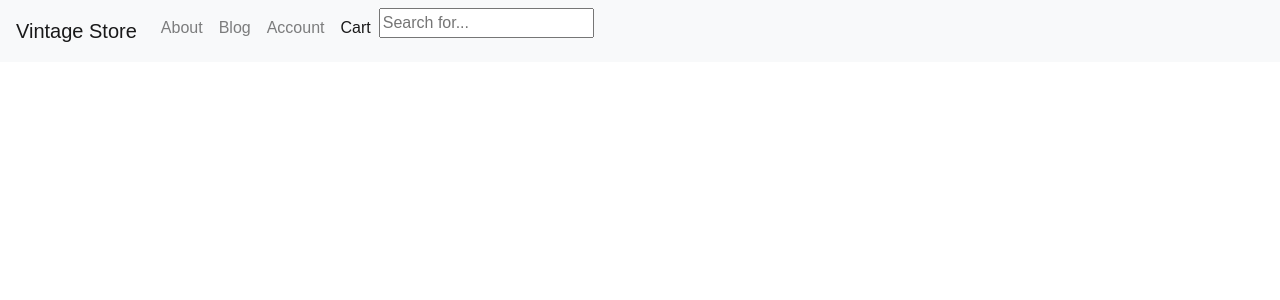
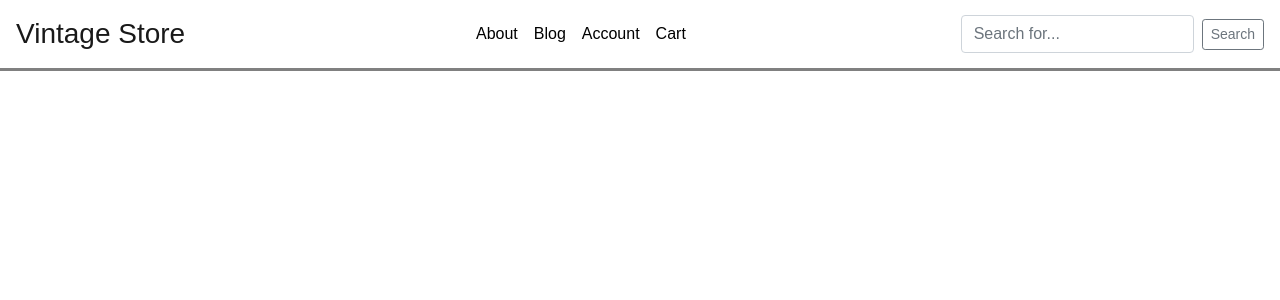
Before and after one commit to SaraBroad/VintageStore, a React (Create React App) app in the folder client/: page /cart in a window 1280 px wide. Shown: the top 300 px of the page. Built offline with nearby package versions, Linux system fonts and the light colour scheme.

Commit message:
updated navbar

```diff
--- a/client/public/index.html
+++ b/client/public/index.html
@@ -8,6 +8,7 @@
       manifest.json provides metadata used when your web app is added to the
       homescreen on Android. See https://developers.google.com/web/fundamentals/engage-and-retain/web-app-manifest/
     -->
+    <meta name="viewport" content="width=device-width, initial-scale=1">
     <link rel="manifest" href="%PUBLIC_URL%/manifest.json">
     <link rel="shortcut icon" href="%PUBLIC_URL%/favicon.ico">
     <link rel="stylesheet" href="https://maxcdn.bootstrapcdn.com/bootstrap/4.0.0/css/bootstrap.min.css" integrity="sha384-Gn5384xqQ1aoWXA+058RXPxPg6fy4IWvTNh0E263XmFcJlSAwiGgFAW/dAiS6JXm" crossorigin="anonymous">
--- a/client/src/components/Navbar/Navbar.css
+++ b/client/src/components/Navbar/Navbar.css
@@ -0,0 +1,26 @@
+.navbar {
+    background-color: white !important;
+    color: black !important;
+    border-bottom: solid gray!important;
+}
+
+.nav-link:hover {
+    color: black !important;
+    background-color: lightgray;
+}
+
+.nav-link:visited {
+    color: black !important;
+}
+
+.nav-link:link {
+    color: black !important;
+}
+
+.nav-link:visted {
+    color: black !important;
+}
+
+.navbar-brand {
+    font-size: 1.75rem;
+}
--- a/client/src/components/Navbar/Navbar.js
+++ b/client/src/components/Navbar/Navbar.js
@@ -5,7 +5,7 @@ import Search from "../Search";
 
 // Depending on the current path, this component sets the "active" class on the appropriate navigation link item
 const Navbar = props => (
-  <nav className="navbar navbar-expand-lg navbar-light bg-light">
+  <nav className="navbar navbar-expand-lg navbar-light bg-light justify-content-between">
     <Link className="navbar-brand" to="/">
       Vintage Store
     </Link>
@@ -14,7 +14,7 @@ const Navbar = props => (
         <li
           className={
             window.location.pathname === "/" ||
-            window.location.pathname === "/about"
+              window.location.pathname === "/about"
               ? "nav-item active"
               : "nav-item"
           }
@@ -56,11 +56,14 @@ const Navbar = props => (
             Cart
           </Link>
         </li>
-        <li>
-          < Search />
-        </li>
       </ul>
     </div>
+    <div>
+      <span>
+        < Search />
+      </span>
+    </div>
+
   </nav>
 );
 
--- a/client/src/components/Search/Search.js
+++ b/client/src/components/Search/Search.js
@@ -20,13 +20,15 @@ class Search extends Component {
 
  render() {
    return (
-     <form>
+     <form className="form-inline my-2 my-lg-0">
        <input
+         className="form-control mr-sm-2" type="search"
          placeholder="Search for..."
          ref={input => this.search = input}
          onChange={this.handleInputChange}
        />
        <p>{this.state.query}</p>
+       <button className="btn btn-outline-secondary btn-sm my-2 my-sm-0" type="submit">Search</button>
      </form>
    )
  }
```
Also changed, not shown: 2 other files (tests, documents, lock files or other folders).
